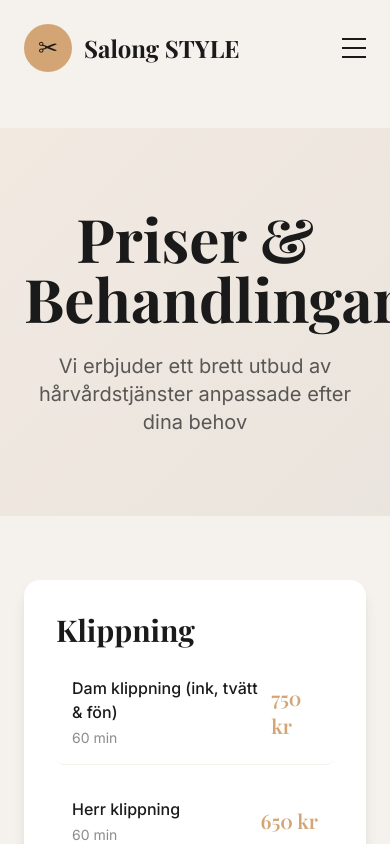
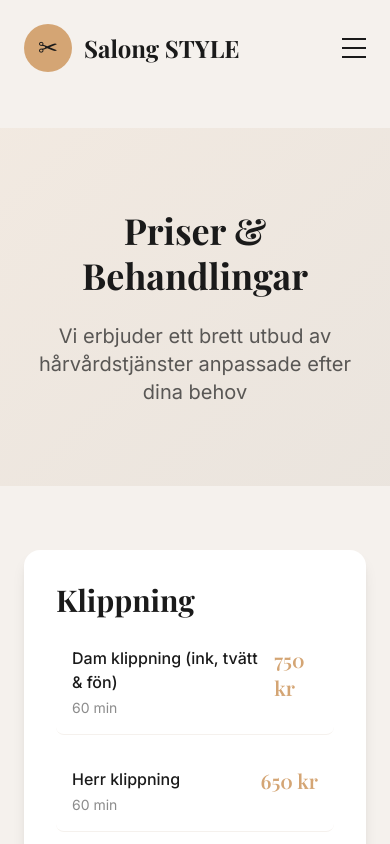
Before and after one commit to ViktorP1/SalongSTYLE, a Next.js app: page /priser in a window 390 px wide. Shown: the top 844 px of the page. Built offline with nearby package versions, Linux system fonts and the light colour scheme; a web font is replaced by a local one.

Commit message:
Mobile view fixes

```diff
--- a/app/priser/page.tsx
+++ b/app/priser/page.tsx
@@ -69,8 +69,8 @@ export default function Priser() {
     <div className="min-h-screen pt-32 pb-20">
       {/* Header */}
       <div className="bg-linear-to-br from-secondary/10 to-accent/10 py-20 mb-16">
-        <div className="container mx-auto px-6 text-center">
-          <h1 className="font-display text-6xl md:text-7xl font-bold text-primary mb-6">
+        <div className="max-w-4xl mx-auto px-5 sm:px-6 text-center">
+          <h1 className="font-display text-4xl sm:text-5xl md:text-7xl font-bold text-primary mb-6 leading-tight">
             Priser & Behandlingar
           </h1>
           <p className="text-xl text-primary/70 max-w-2xl mx-auto">
@@ -94,10 +94,10 @@ export default function Priser() {
                 {category.items.map((item, itemIndex) => (
                   <div
                     key={itemIndex}
-                    className="flex justify-between items-center py-4 border-b border-cream last:border-0 hover:bg-cream/30 px-4 rounded-lg transition-colors"
+                    className="flex justify-between items-start gap-4 py-4 border-b border-cream last:border-0 hover:bg-cream/30 px-4 rounded-lg transition-colors"
                   >
                     <div>
-                      <h3 className="font-medium text-primary mb-1">{item.name}</h3>
+                      <h3 className="font-medium text-primary mb-1 break-words">{item.name}</h3>
                       <p className="text-sm text-primary/50">{item.duration}</p>
                     </div>
                     <span className="font-display text-xl font-semibold text-secondary">
--- a/components/Navigation.tsx
+++ b/components/Navigation.tsx
@@ -121,7 +121,7 @@ export default function Navigation() {
                 height: '100vh',
                 overflowY: 'auto'
         }}>
-        <ul className="flex flex-col items-center justify-center h-full gap-8">
+        <ul className="flex flex-col items-center pt-32 gap-10">
           {navLinks.map((link, index) => (
             <li
               key={link.href}
```
